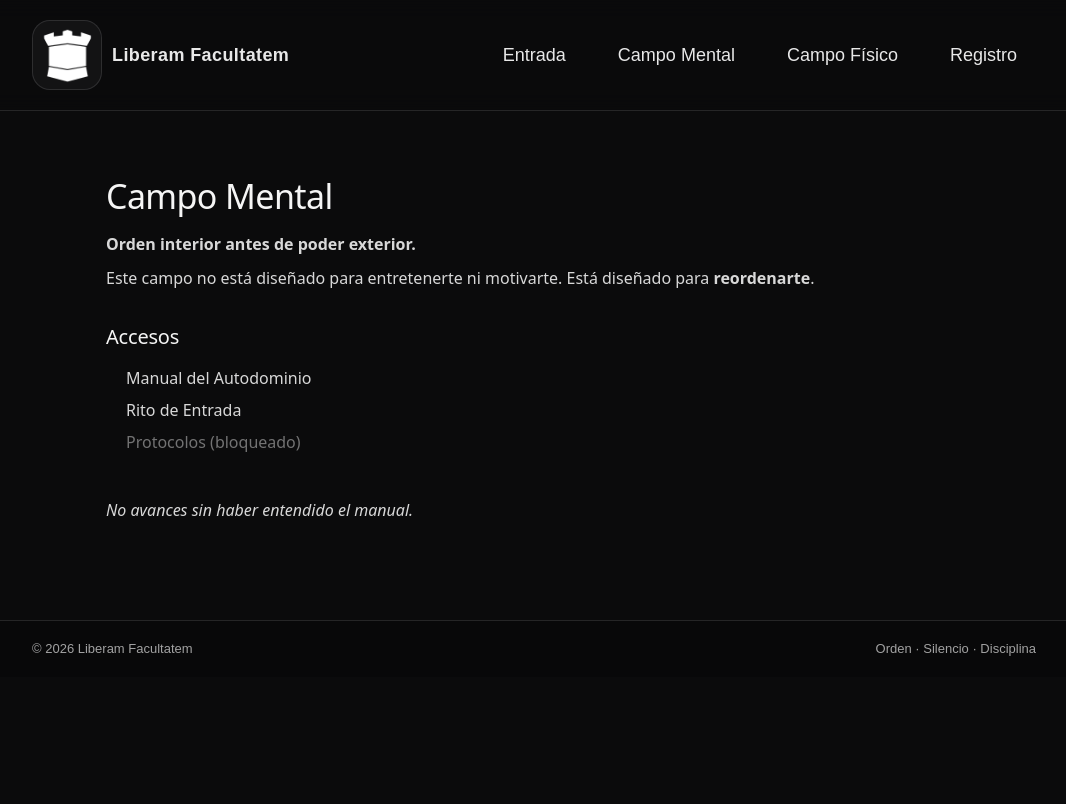
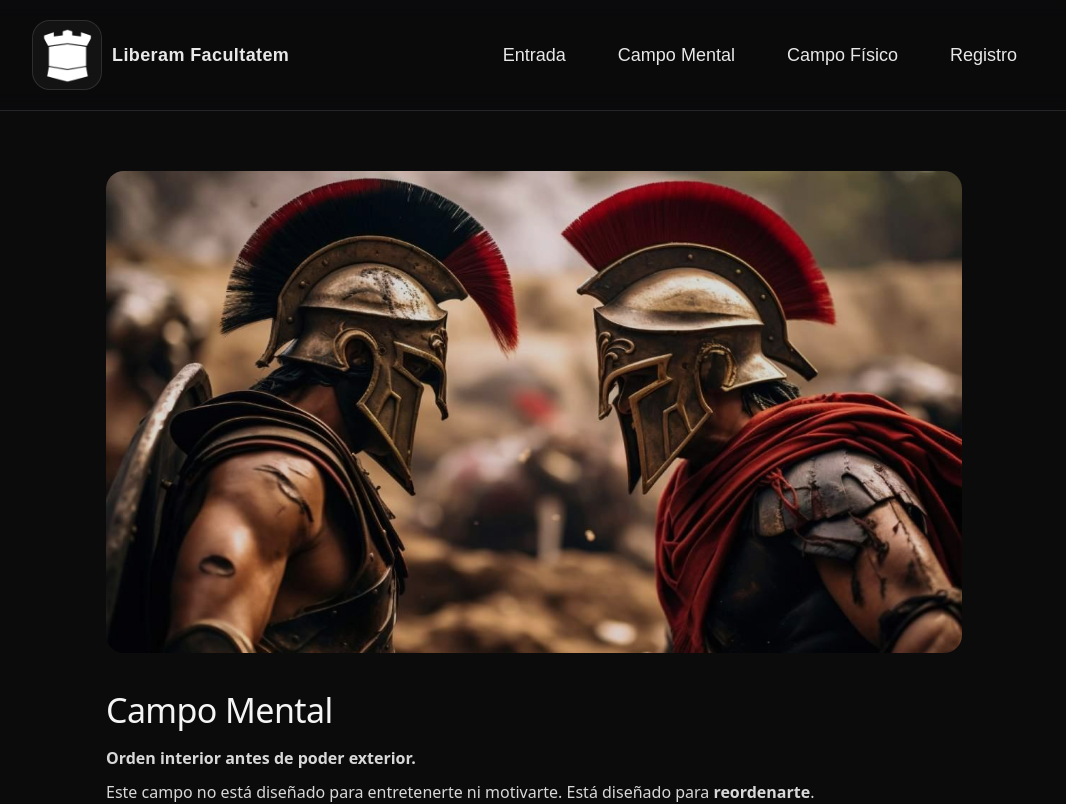
Before and after one commit to oriolrinconr-lang/nextjs-boilerplate, a Next.js app: page /campo-mental in a window 1280 px wide. Shown: the top 804 px of the page, without its empty margins (106-1172 px from the left). Built offline with nearby package versions, Linux system fonts and the light colour scheme.

Commit message:
Add image to Campo Mental

```diff
--- a/app/campo-mental/page.tsx
+++ b/app/campo-mental/page.tsx
@@ -1,9 +1,26 @@
+import Image from "next/image";
 import Link from "next/link";
 
 export default function CampoMental() {
   return (
     <main style={{ maxWidth: 920, margin: "0 auto", padding: 32, fontFamily: "system-ui" }}>
-      <h1>Campo Mental</h1>
+      <div style={{ marginBottom: 32 }}>
+  <Image
+    src="/campo mental.jpeg"
+    alt="Campo Mental — Liberam Facultatem"
+    width={1600}
+    height={500}
+    style={{
+      width: "100%",
+      height: "auto",
+      borderRadius: "18px",
+      objectFit: "cover",
+      opacity: 0.85,
+    }}
+    priority
+  />
+</div>
+<h1>Campo Mental</h1>
       <p><strong>Orden interior antes de poder exterior.</strong></p>
 
       <p>
```
